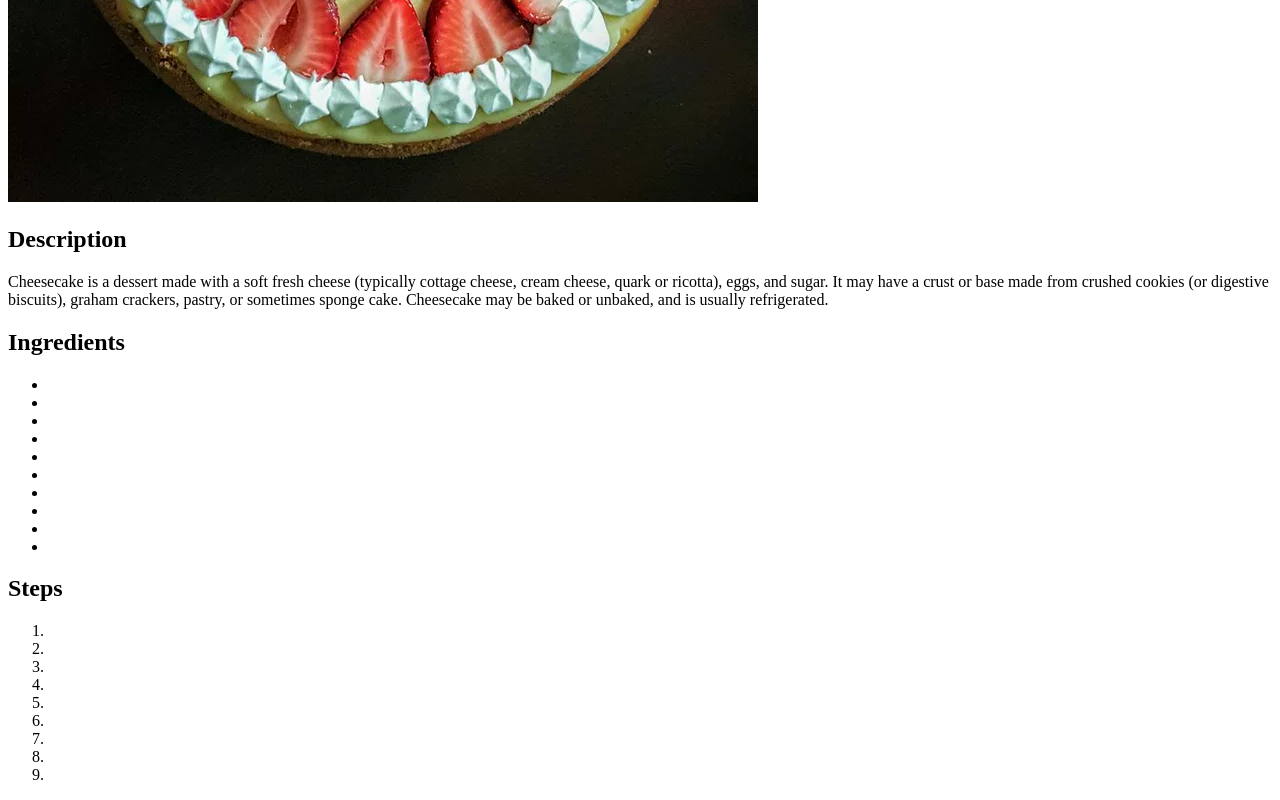
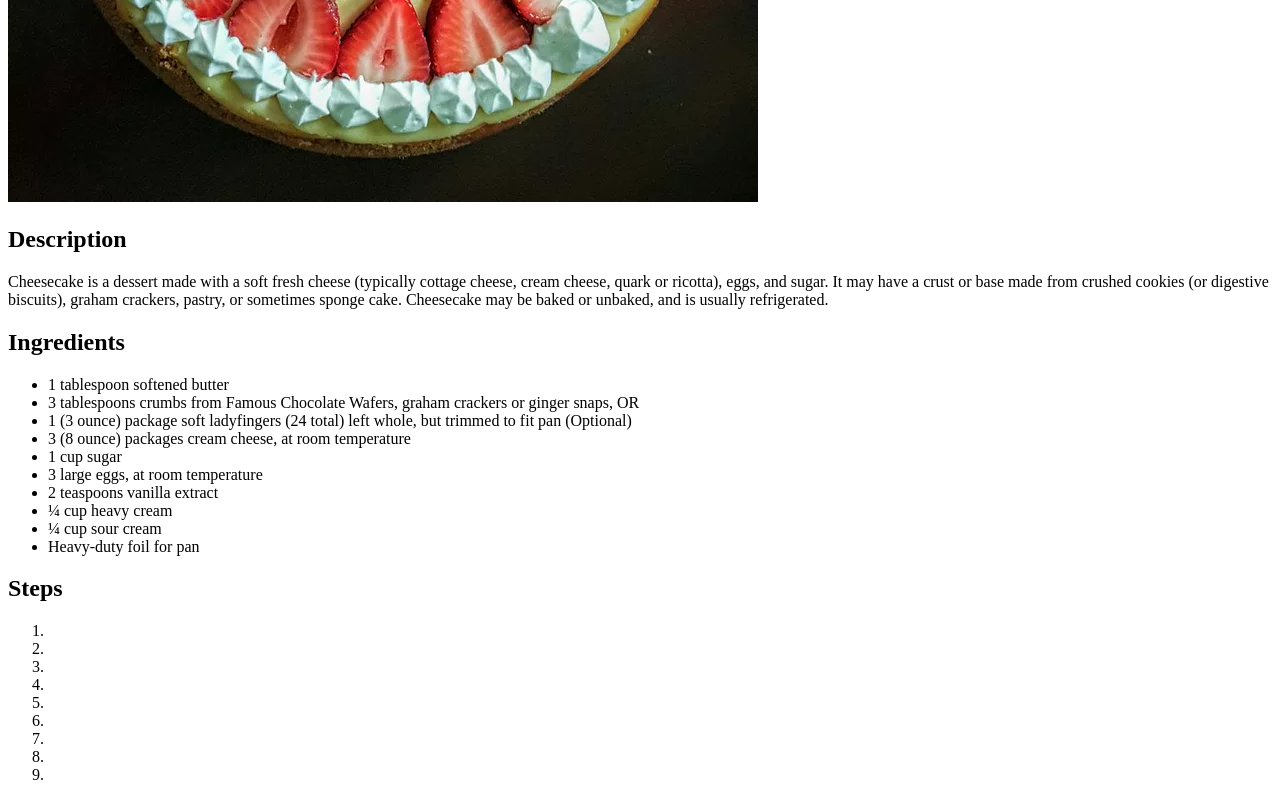
Before and after one commit to HarshaChil/odin-recipes, a plain HTML site: page recipes/cheesecake.html in a window 1280 px wide. Shown: the part 628-1428 px from the top of the page. Drawn offline with Linux system fonts and the light colour scheme.

Commit message:
Add ingredients to sushi and cheesecake pages

```diff
--- a/recipes/cheesecake.html
+++ b/recipes/cheesecake.html
@@ -14,16 +14,18 @@
             Cheesecake may be baked or unbaked, and is usually refrigerated.</p>
 		<h2>Ingredients</h2>
 		<ul>
-			<li></li>
-			<li></li>
-			<li></li>
-			<li></li>
-			<li></li>
-			<li></li>
-			<li></li>
-			<li></li>
-			<li></li>
-			<li></li>
+			<li>1 tablespoon softened butter</li>
+			<li>3 tablespoons crumbs from Famous Chocolate Wafers, graham crackers or ginger snaps,
+                OR</li>
+			<li>1 (3 ounce) package soft ladyfingers (24 total) left whole, but trimmed to fit pan
+                (Optional)</li>
+			<li>3 (8 ounce) packages cream cheese, at room temperature</li>
+			<li>1 cup sugar</li>
+			<li>3 large eggs, at room temperature</li>
+			<li>2 teaspoons vanilla extract</li>
+			<li>¼ cup heavy cream</li>
+			<li>¼ cup sour cream</li>
+			<li>Heavy-duty foil for pan</li>
 		</ul>
 		<h2>Steps</h2>
 		<ol>
```
Also changed, not shown: recipes/sushi.html (+12 -12 lines).
